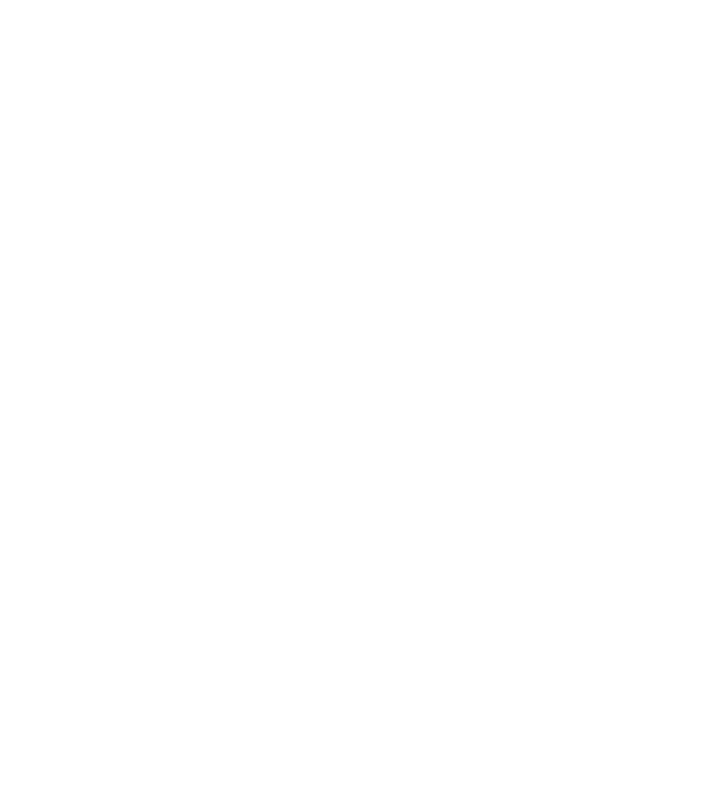
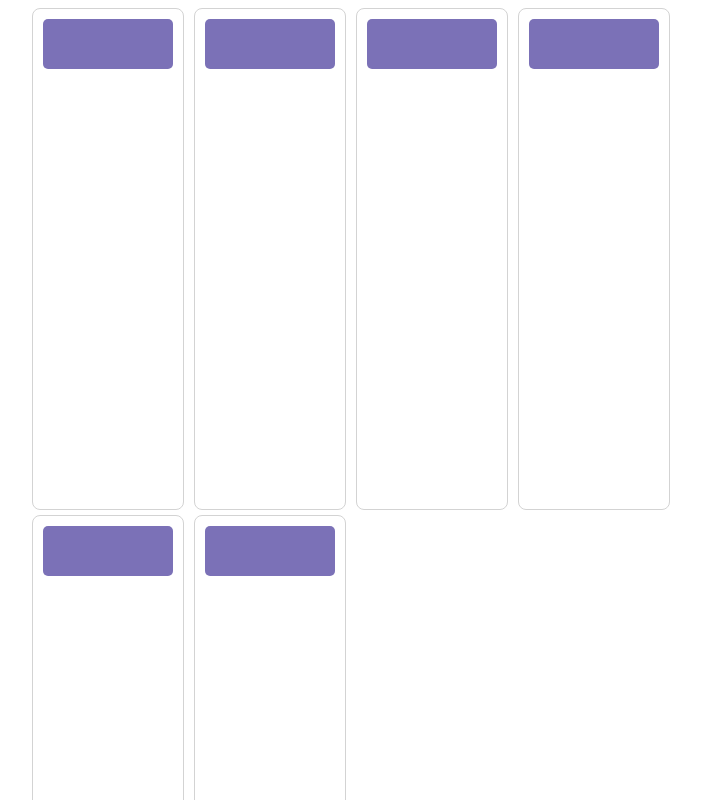
Before and after one commit to WonTaeJang/vue_dashboard, a Vue app: page /drag/1 in a window 1280 px wide. Before the commit this address had no page. Shown: the top 800 px of the page, without its empty margins (288-989 px from the left). Built offline with nearby package versions, Linux system fonts and the light colour scheme.

Commit message:
flex box

```diff
--- a/src/App.vue
+++ b/src/App.vue
@@ -1,5 +1,8 @@
 <template>
-  <router-view></router-view>
+  <div class="container">
+    <router-view></router-view>
+  </div>
+
 </template>
 
 <script>
@@ -11,11 +14,7 @@
 </script>
 
 <style>
-#app {
-  font-family: Avenir, Helvetica, Arial, sans-serif;
-  -webkit-font-smoothing: antialiased;
-  -moz-osx-font-smoothing: grayscale;
-  text-align: center;
-  color: #2c3e50;
+.container {
+
 }
 </style>
--- a/src/components/DragDrop.vue
+++ b/src/components/DragDrop/DragDrop.vue
@@ -24,6 +24,10 @@
     @drop="funcDrop"
   ></div>
   <input type="checkbox" />
+
+  <div>
+
+  </div>
 </template>
 
 <script setup>
--- /dev/null
+++ b/src/components/DragDrop/DragDrop2.vue
@@ -0,0 +1,91 @@
+<template>
+<div class="content">
+    <div class="flexbox">
+        <div class="col">
+            <div class="box"></div>
+        </div>
+
+        <div class="col">
+            <div class="box"></div>
+        </div>
+
+        <div class="col">
+            <div class="box"></div>
+        </div>
+        <div class="col">
+            <div class="box"></div>
+        </div>
+
+        <div class="col">
+            <div class="box"></div>
+        </div>
+
+        <div class="col">
+            <div class="box"></div>
+        </div>
+    </div>
+
+</div>
+
+</template>
+
+<script setup>
+//import { ref } from "vue";
+
+// const list = ref([
+//   {
+//     id: 1,
+//     numberList: [{ content: 1 }, { content: 2 }],
+//   },
+//   {
+//     id: 2,
+//     numberList: [
+//       { content: 3 },
+//       { content: 4 },
+//       { content: 5 },
+//       { content: 6 },
+//     ],
+//   },
+//   {
+//     id: 3,
+//     numberList: [{ content: 7 }, { content: 8 }, { content: 9 }],
+//   },
+// ]);
+</script>
+
+<style>
+.col {
+  display: flex;
+  height: 500px;
+  width: 150px;
+  background-color: #fff;
+  border: 1px solid lightgrey;
+  margin-left: 5px;
+  flex-direction: column;
+  align-items: center;
+  border-radius: 8px;
+}
+
+.box {
+  width: 130px;
+  height: 50px;
+  background-color: #7b71b7;
+  margin-top: 10px;
+  border-radius: 5px;
+}
+p {
+  text-align: center;
+  line-height: 50px;
+  color: white;
+}
+
+.content{
+    max-width: 650px;
+    margin:0 auto;
+}
+.flexbox{
+    display: flex;
+    flex-wrap: wrap;
+    gap: 5px;
+}
+</style>
```
Also changed, not shown: src/router/index.js (+6 -2 lines).
